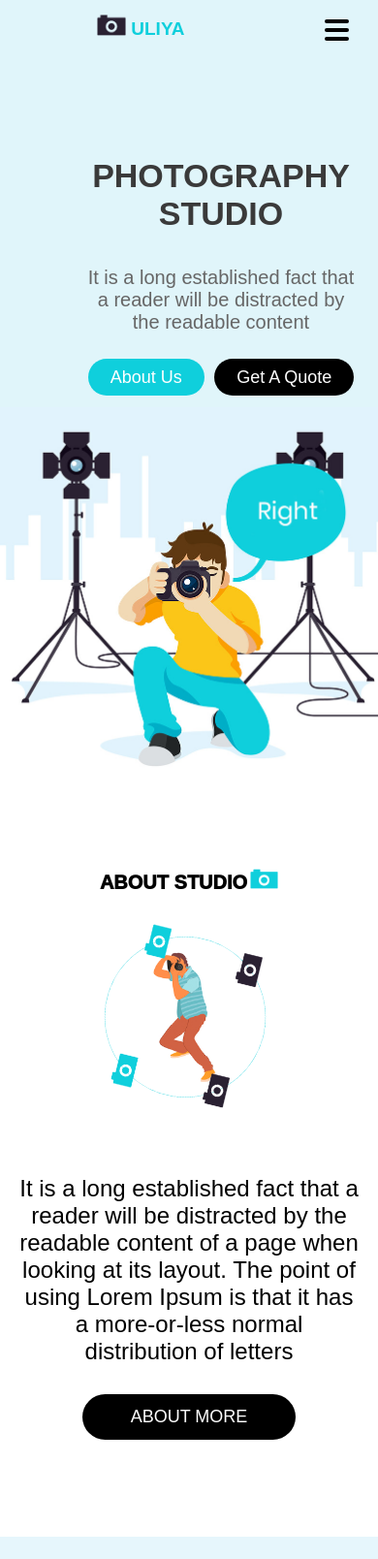
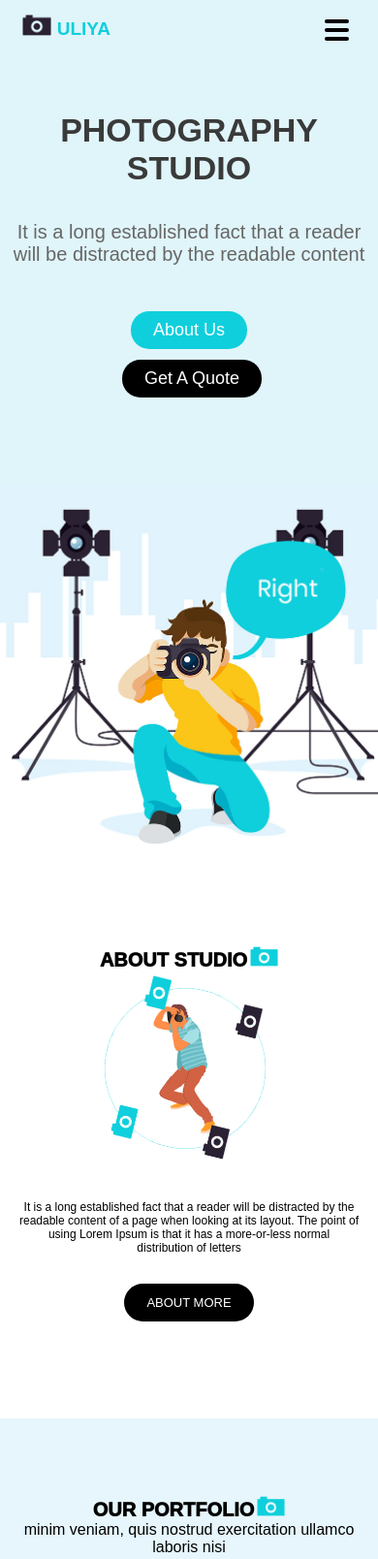
Before and after one commit to MrAminHasanov/website4, a plain HTML site: page index.html in a window 390 px wide. Shown: the top 1608 px of the page at 97% size. Drawn offline with Linux system fonts and the light colour scheme.

Commit message:
v 1.5 responsivity finishedd

```diff
--- a/src/css/main.scss
+++ b/src/css/main.scss
@@ -16,7 +16,7 @@
     justify-content: space-between;
     font-size: 19px;
     align-items: center;
-    padding: 15px 0px 15px 100px;
+    padding: 15px 0px 15px 6%;
 
     .burger_bt {
         display: none;
@@ -91,7 +91,8 @@
     &_unbox {
         display: flex;
         flex-direction: column;
-        padding: 70px 24px 0px 90px;
+        justify-content: space-between;
+        padding: 6% 2% 20% 7%;
     }
 
     h1 {
@@ -133,11 +134,24 @@
         opacity: 0.7;
     }
 
+    @media screen and (max-width:1000px) {
+        h1 {
+            color: rgb(58, 58, 58);
+            font-weight: 800;
+            font-size: 25px;
+        }
+    }
+
     @media screen and (max-width:850px) {
         flex-direction: column;
 
+        h1 {
+            font-size: 34px;
+        }
+
         &_unbox {
             text-align: center;
+            padding: 6% 2% 18% 2%;
         }
 
         img {
@@ -145,13 +159,31 @@
             width: 100%;
         }
     }
+
+    @media screen and (max-width:540px) {
+        &_unbox div {
+            display: flex;
+            flex-direction: column;
+            align-items: center;
+
+            a {
+                margin-top: 3%;
+            }
+        }
+
+    }
 }
 
 /* #endregion */
 /* #endregion */
 /* #region main*/
 main {
-    >div>h2 {
+    >div {
+        >p {
+            text-align: center;
+        }
+
+        >h2 {
             font-size: 32px;
             font-weight: 1000;
 
@@ -166,6 +198,14 @@ main {
 
             @media screen and (max-width:400px) {
                 font-size: 20px;
+            }
+        }
+
+        @media screen and (max-width:510px) {
+            >a {
+                font-size: 13px!important;
+                padding: 12px 23px !important;
+            }
         }
     }
 }
@@ -214,6 +254,22 @@ main {
         width: 90%;
         margin: auto;
     }
+
+    @media screen and (max-width:720px) {
+        p {
+            font-size: 18px;
+        }
+    }
+
+    @media screen and (max-width:450px) {
+        &_car {
+            padding: 23px 0px;
+        }
+
+        p {
+            font-size: 12px;
+        }
+    }
 }
 
 @keyframes rotate {
@@ -231,7 +287,7 @@ main {
 /* #region bar2*/
 .bar2 {
     background-color: #e6f6fc;
-    padding: 80px 20px;
+    padding: 80px 2%;
     display: flex;
     flex-direction: column;
     align-items: center;
@@ -335,7 +391,6 @@ main {
         }
 
         @media screen and (max-width:720px) {
-            &_un {
             display: block;
 
             &_1 {
@@ -348,7 +403,7 @@ main {
                 padding-left: 0px;
                 width: 100%;
             }
-            }
+
         }
     }
 
```
Also changed, not shown: src/css/main.css, 1 other file. Lines whose indentation alone changed are shown as unchanged.
